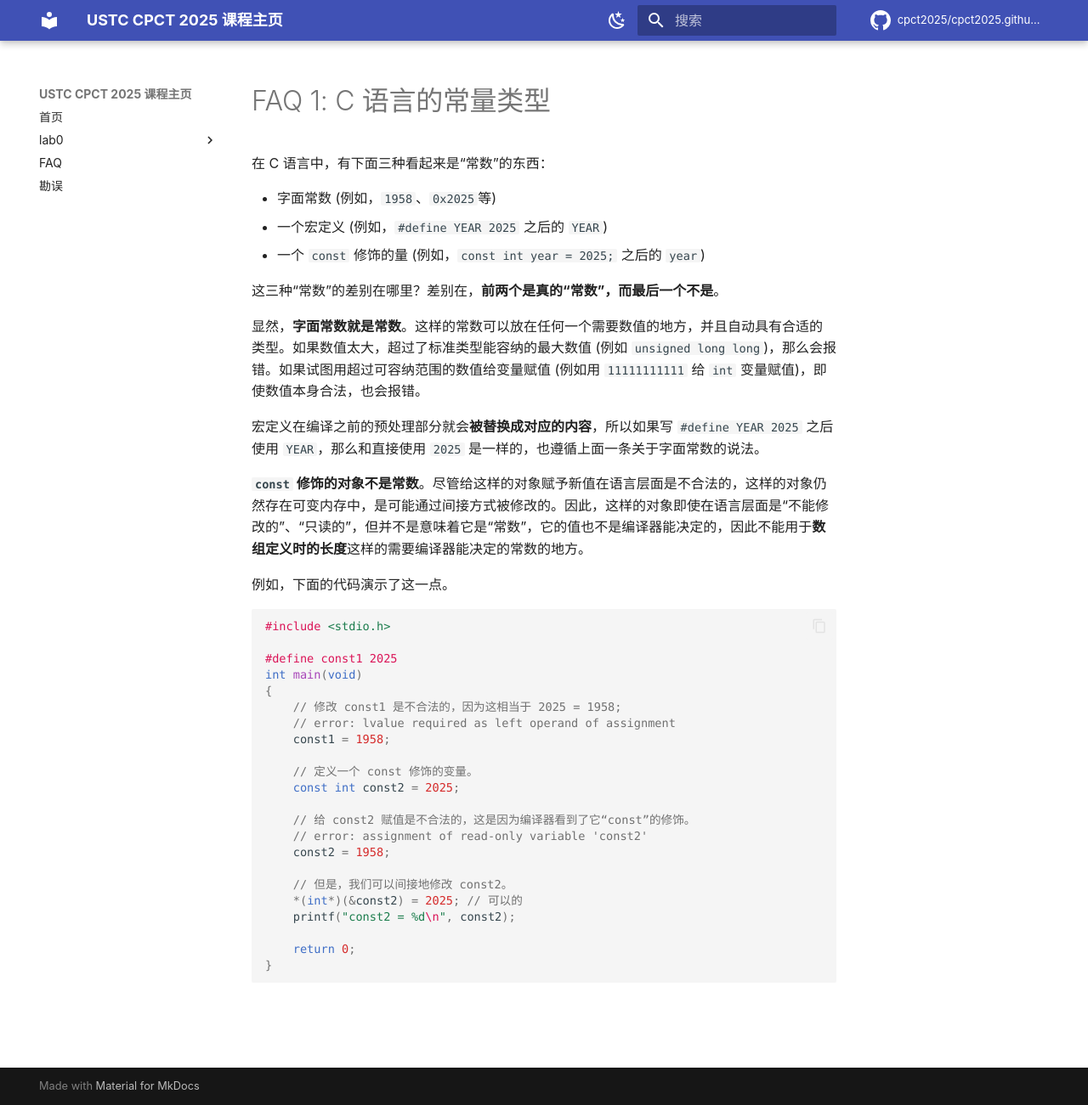
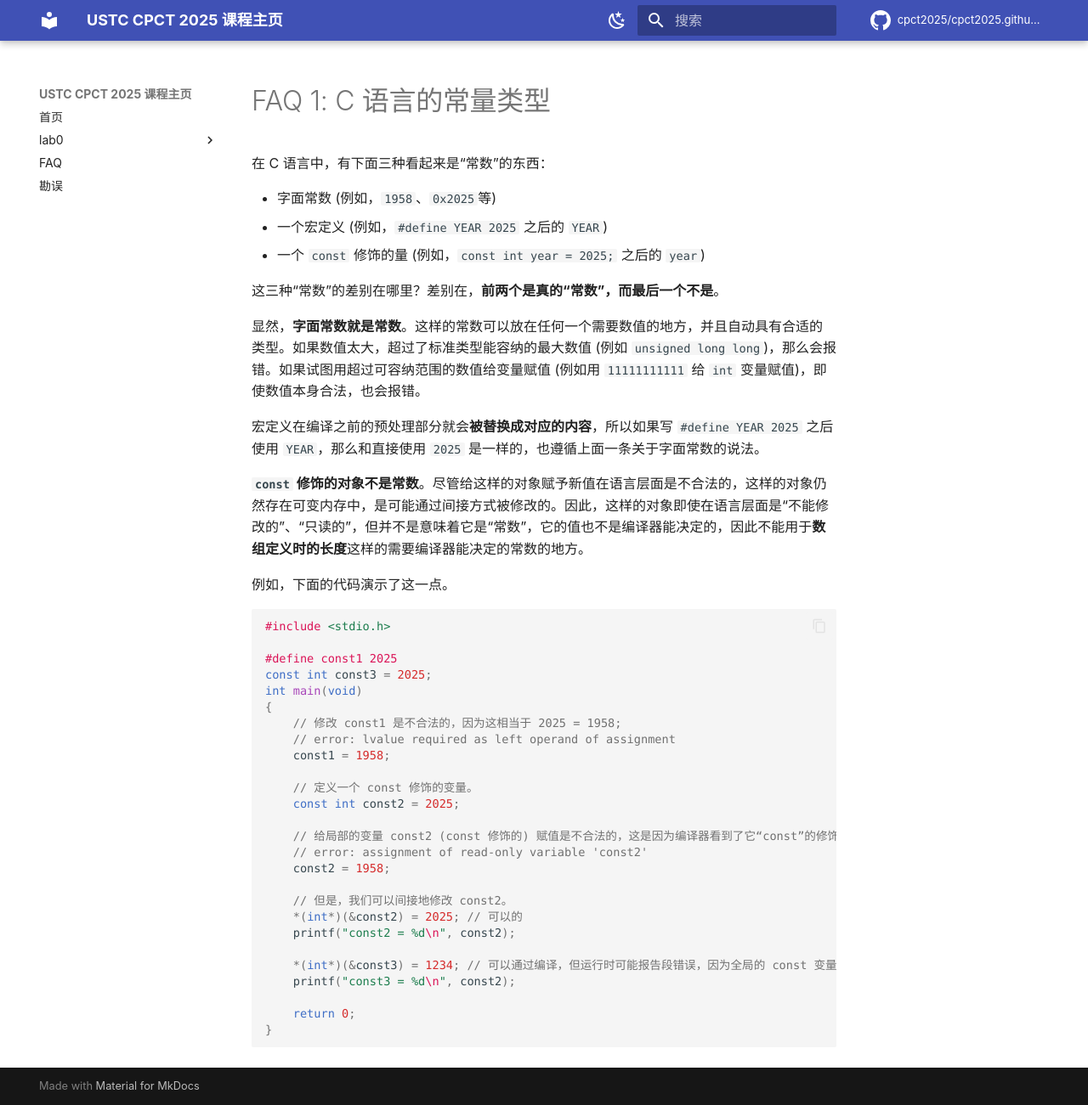
Before and after one commit to cpct2025/cpct2025.github.io, an MkDocs documentation site: the page built from docs/faq/faq-1.md, in a window 1280 px wide and 1301 px high. Shown: the whole window at 85% size. Built offline with MkDocs 1.6.1 and Material for MkDocs 9.7.7, drawn with Linux system fonts in a browser that asks for light colours; comment, search, counter and statistics services are not loaded.

Commit message:
Update comments in faq-1.md for clarity
Clarify comments regarding const variable assignments and their legality.

````diff
--- a/docs/faq/faq-1.md
+++ b/docs/faq/faq-1.md
@@ -20,6 +20,7 @@
 #include <stdio.h>
 
 #define const1 2025
+const int const3 = 2025;
 int main(void)
 {
     // 修改 const1 是不合法的，因为这相当于 2025 = 1958;
@@ -29,7 +30,7 @@ int main(void)
     // 定义一个 const 修饰的变量。
     const int const2 = 2025;
 
-    // 给 const2 赋值是不合法的，这是因为编译器看到了它“const”的修饰。
+    // 给局部的变量 const2 (const 修饰的) 赋值是不合法的，这是因为编译器看到了它“const”的修饰。
     // error: assignment of read-only variable 'const2'
     const2 = 1958;
 
@@ -37,6 +38,9 @@ int main(void)
     *(int*)(&const2) = 2025; // 可以的
     printf("const2 = %d\n", const2);
 
+    *(int*)(&const3) = 1234; // 可以通过编译，但运行时可能报告段错误，因为全局的 const 变量可能存在内存中的只读数据区域，试图写入将引发异常。
+    printf("const3 = %d\n", const2);
+
     return 0;
 }
 ```
````
